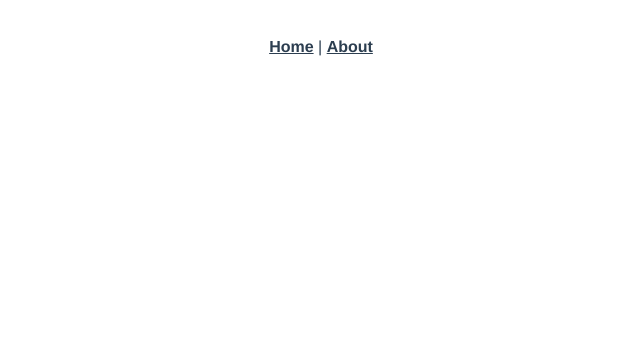
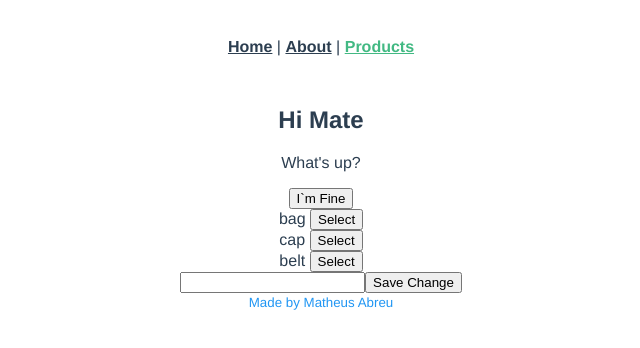
Before and after one commit to matheusabr/vue-examples, a Vue app: page /products in a window 1280 px wide. Shown: the top 348 px of the page, without its empty margins (319-959 px from the left). Built offline with nearby package versions, Linux system fonts and the light colour scheme.

Commit message:
chore(Products): create a view, import its components and config a route

```diff
--- a/src/App.vue
+++ b/src/App.vue
@@ -2,7 +2,8 @@
   <div id="app">
     <div id="nav">
       <router-link to="/">Home</router-link> |
-      <router-link to="/about">About</router-link>
+      <router-link to="/about">About</router-link> |
+      <router-link to="/products">Products</router-link>
     </div>
     <router-view/>
   </div>
--- a/src/router.js
+++ b/src/router.js
@@ -1,6 +1,7 @@
 import Vue from 'vue'
 import Router from 'vue-router'
 import Home from './views/Home.vue'
+import Products from './views/Products.vue'
 
 Vue.use(Router)
 
@@ -20,6 +21,11 @@ export default new Router({
       // this generates a separate chunk (about.[hash].js) for this route
       // which is lazy-loaded when the route is visited.
       component: () => import(/* webpackChunkName: "about" */ './views/About.vue')
+    },
+    {
+      path: '/products',
+      name: 'products',
+      component: Products
     }
   ]
 })
--- a/src/views/Home.vue
+++ b/src/views/Home.vue
@@ -1,9 +1,7 @@
 <template>
   <div class="home">
     <img alt="Vue logo" src="../assets/logo.png">
-    <!-- Using @Output Concept = Getting value from a component -->
-    <CGreeting :user-name="userName" @feelings="outpFeelings" />
-    <CProducts />
+
     <footer>
       <small>
         Made by Matheus Abreu
@@ -14,24 +12,16 @@
 
 <script>
 // @ is an alias to /src
-import CGreeting from '@/components/CGreeting'
-import CProducts from '@/components/CProducts'
 
 export default {
   name: 'home',
   components: {
-    CGreeting,
-    CProducts
   },
   data () {
     return {
-      userName: 'Mate'
     }
   },
   methods: {
-    outpFeelings: function (payload) {
-      console.log('Payload from child:', payload)
-    }
   }
 }
 </script>
--- /dev/null
+++ b/src/views/Products.vue
@@ -0,0 +1,46 @@
+<template>
+  <div class="products">
+    <!-- Using :Input Concept = Passing value to component -->
+    <!-- Using @Output Concept = Getting value from component -->
+    <CGreeting :user-name="userName" @feelings="outpFeelings" />
+    <CProducts />
+    <!-- ## Footer -->
+    <footer>
+      <small>
+        Made by Matheus Abreu
+      </small>
+    </footer>
+  </div>
+</template>
+
+<script>
+// @ is an alias to /src
+import CGreeting from '@/components/CGreeting'
+import CProducts from '@/components/CProducts'
+
+export default {
+  name: 'Products',
+  components: {
+    CGreeting,
+    CProducts
+  },
+  data () {
+    return {
+      userName: 'Mate'
+    }
+  },
+  methods: {
+    outpFeelings: function (payload) {
+      console.log('Payload from child:', payload)
+    }
+  }
+}
+</script>
+
+<style lang="scss" scoped>
+footer {
+  small {
+    color: #2196f3
+  }
+}
+</style>
```
